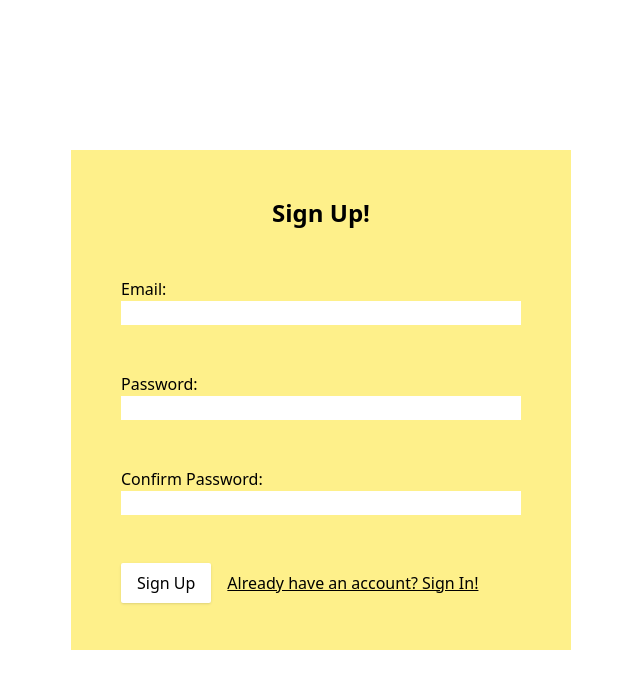
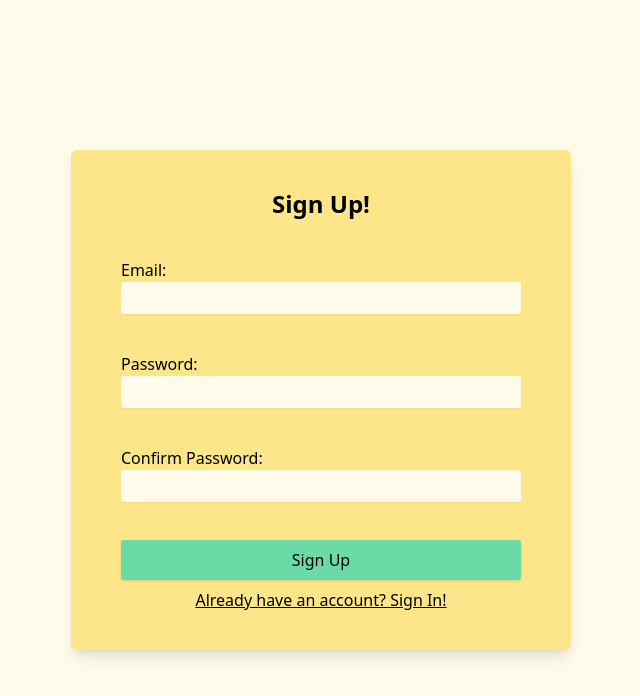
Before and after one commit to SWELLZ/habit-tracker, a React (Create React App) app: page / in a window 1280 px wide. Shown: the top 696 px of the page, without its empty margins (319-959 px from the left). Built offline with nearby package versions, Linux system fonts and the light colour scheme.

Commit message:
add better sign up styling

```diff
--- a/src/App.js
+++ b/src/App.js
@@ -1,31 +1,31 @@
 
 function App() {
   return (
-    <div className="min-h-screen grid place-items-center">
+    <div className="min-h-screen grid place-items-center bg-amber-50">
       <form
-        className="bg-yellow-200 flex flex-col items-center w-[500px] h-[500px] justify-evenly"
+        className="bg-amber-200 rounded-md shadow-lg flex flex-col items-center w-[500px] h-[500px] justify-evenly"
         onSubmit={(e) => e.preventDefault()}
       >
         <h2 className="text-2xl font-bold">Sign Up!</h2>
 
         <label className="w-4/5">
           <p>Email:</p>
-          <input className="w-full" type="email" required />
+          <input className="w-full bg-amber-50 py-1 px-1 rounded-sm shadow-sm" type="email" required />
         </label>
 
         <label className="w-4/5">
           <p>Password:</p>
-          <input className="w-full" type="password" required />
+          <input className="w-full bg-amber-50 py-1 px-1 rounded-sm shadow-sm" type="password" required />
         </label>
 
         <label className="w-4/5">
           <p>Confirm Password:</p>
-          <input className="w-full" type="password" required />
+          <input className="w-full bg-amber-50 py-1 px-1 rounded-sm shadow-sm" type="password" required />
         </label>
 
-        <div className="w-4/5 flex gap-4 items-center">
+        <div className="w-4/5 flex flex-col gap-2 items-center">
           <button
-            className="py-2 bg-white px-4 rounded-sm shadow"
+            className="py-2 w-full bg-[#6ADBA6] px-4 rounded-sm shadow"
             type="submit"
           >
             Sign Up
```
